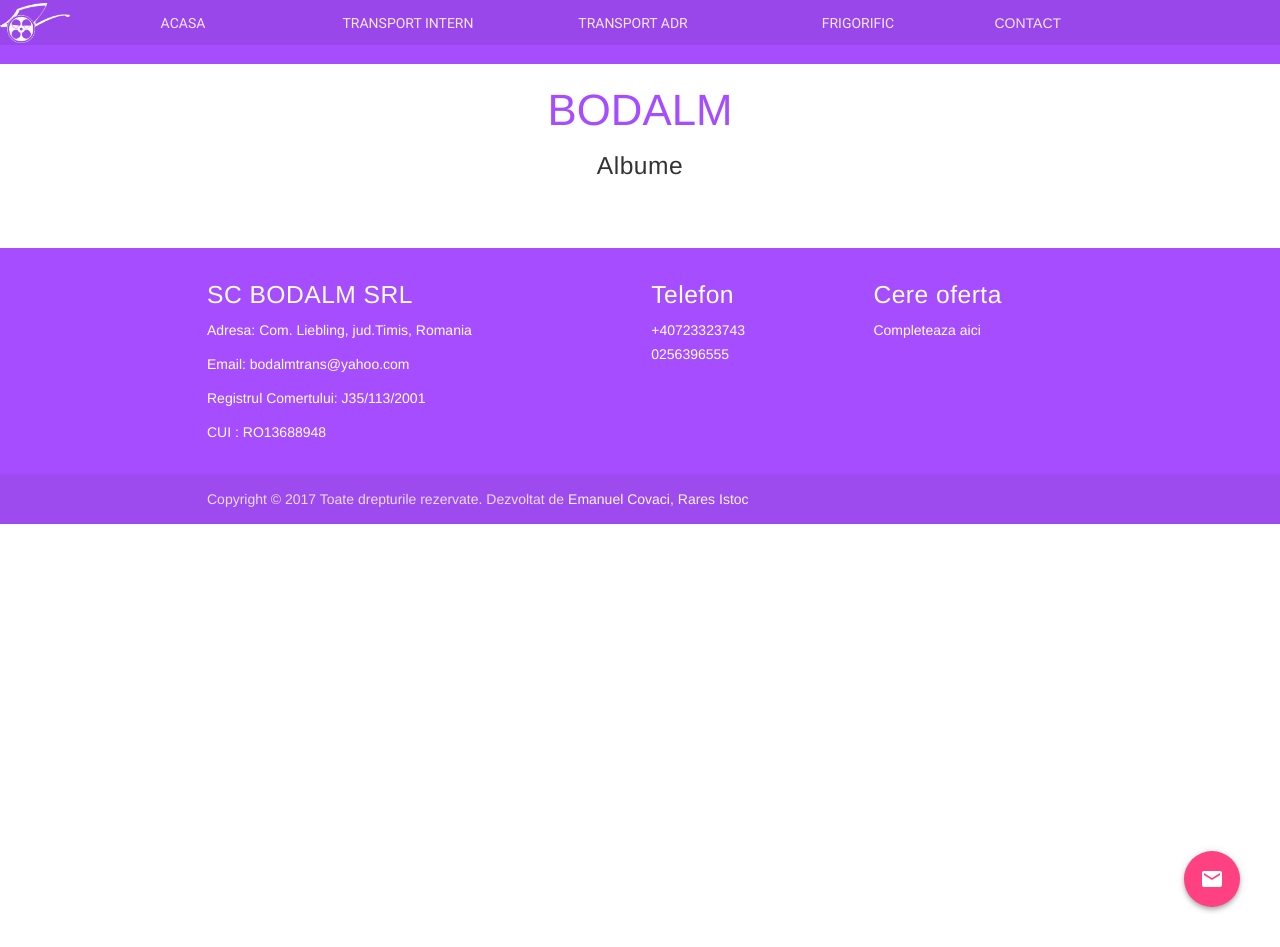
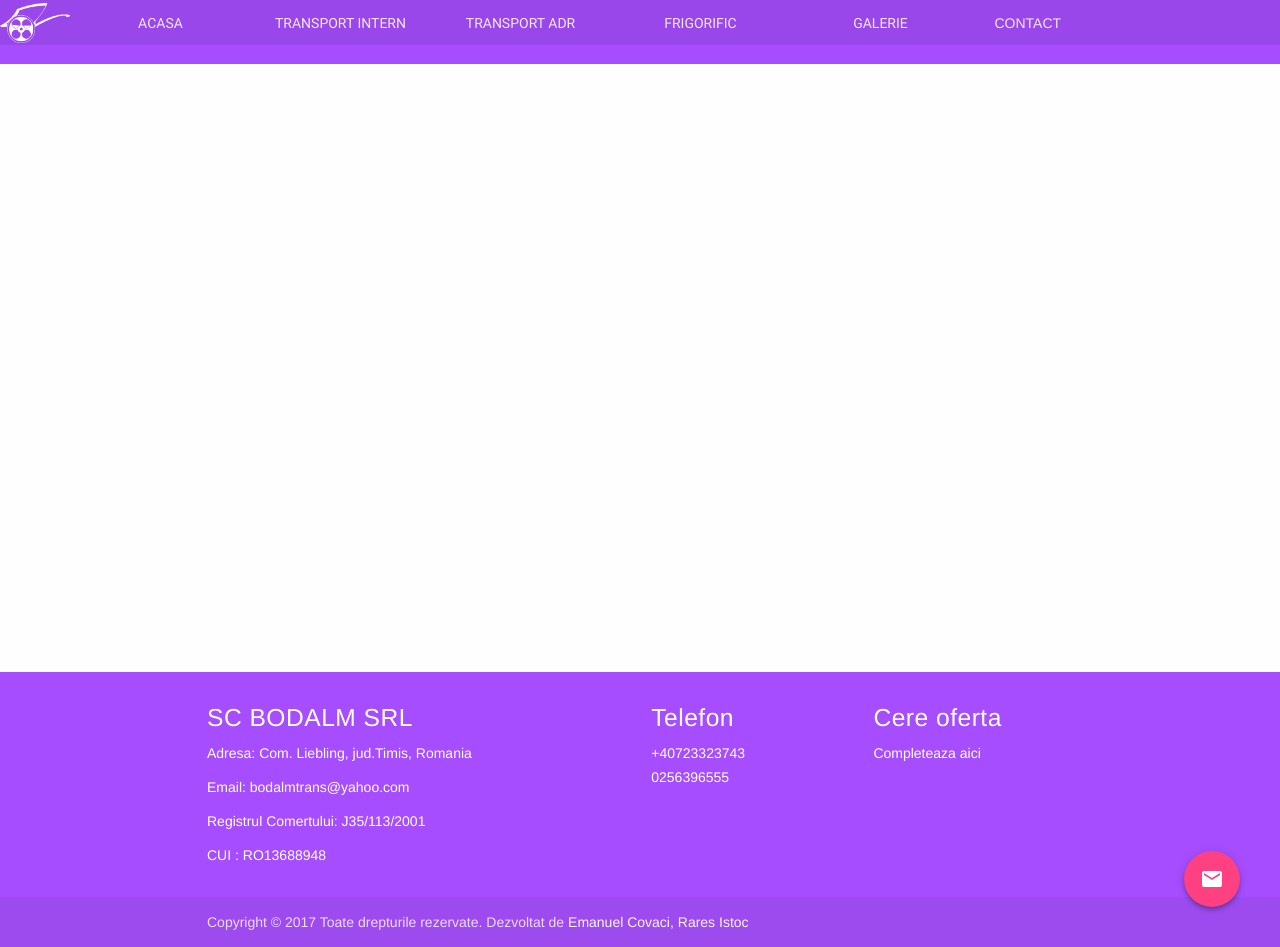
Before and after one commit to emanuelcovaci/transport-network, a Django app: page /galerie/ in a window 1280 px wide. Run offline with Django 3.2, Linux system fonts and the light colour scheme; data that the repository does not hold is empty; some libraries are stand-ins or nearby versions.

Commit message:
fix template gallery

```diff
--- a/src/templates/base_post.html
+++ b/src/templates/base_post.html
@@ -54,9 +54,9 @@
               <a class="mdl-navigation__link" href="/intern">Transport intern</a>
               <a class="mdl-navigation__link" href="/adr">Transport ADR</a>
               <a class="mdl-navigation__link" href="/frigorific">Frigorific</a>
-              {% if not album_page and not photos_page %}
+
               <a class="mdl-navigation__link" href="/galerie">Galerie</a>
-              {% endif %}
+
 
           </div>
             <a class="mdl-navigation__link" href="/contact">Contact</a>
--- a/src/templates/homepages/gallery.html
+++ b/src/templates/homepages/gallery.html
@@ -20,37 +20,31 @@
 
 
 
-<section id="mu-gallery">
-   <div class="container">
-     <div class="row">
-       <div class="col-md-12">
-         <div class="mu-gallery-area">
-          <!-- start title -->
-          <div class="mu-title">
-              <center>
-                  <h3 style="color: #a64dff ">BODALM</h3>
-            <h5>Albume</h5>
-              </center>
+
+        <!--main-->
+<main class="mdl-layout__content">
+    <div class="site-content">
+        <div class="mdl-grid site-max-width">
+          {% for album in albums %}
+          <!--  start card -->
+
+            <div class="mdl-cell mdl-cell--6-col mdl-card mdl-shadow--4dp page-content">
+              <div class="mdl-card__title">
+                <a href="{% url 'gallery:photos_page' album_name=album.album_name %}"><h1 class="mdl-card__title-text">{{ album.album_name}}</h1></a>
+            </div>
+              <div class="mdl-card__media">
+                  <img class="article-image" src="{% static "poze/intern.jpg"%}" border="0" alt="Portfolio Page">
+                </div>
+
+
+            </div>
+
+            <!-- end card -->
+            {% endfor %}
           </div>
-             <br>
-          <!-- end title -->
-          <!-- start gallery content -->
-             <div class="row">
-                 {% for album in albums %}
-                        <a href="{% url 'gallery:photos_page' album_name=album.album_name %}">
-                            <div class="col s4">
-                                <img style="width: 250px; height: 250px;" src="{{ album.album_image.url }}" /> <br>
-                                {{ album.album_name}}
-                            </div>
-                        </a>
-                 {% endfor %}
+        </div>
 
-             </div>
-         </div>
-       </div>
-     </div>
-   </div>
- </section>
- <!-- End gallery  -->
+
+
 
  {% endblock %}
```
Also changed, not shown: src/templates/homepages/photos.html (+30 -36 lines).
